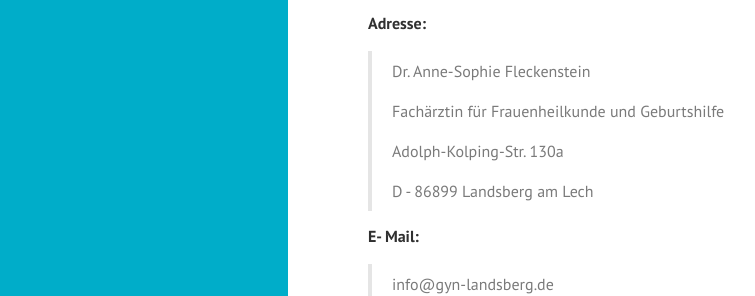
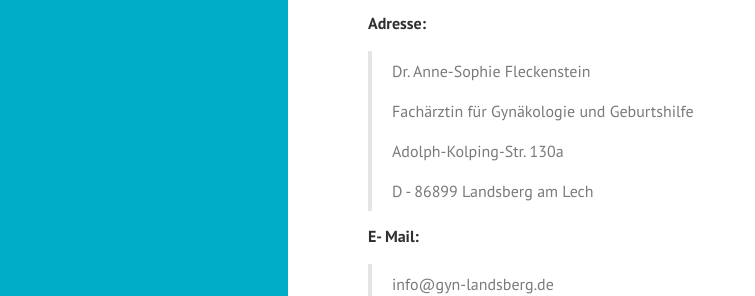
Before and after one commit to JuliaFleckenstein/dr-anne-sophie-fleckenstein, a Jekyll site: the page built from docs/kontakt.md, in a window 1280 px wide. Shown: the part 150-446 px from the top of the page, without its empty margins (0-755 px from the left). Built offline with Jekyll 4.4.1, drawn with Linux system fonts in a browser that asks for light colours; Markdown is read by kramdown in place of the engine named in the settings.

Commit message:
Update kontakt.md

```diff
--- a/docs/kontakt.md
+++ b/docs/kontakt.md
@@ -9,7 +9,7 @@ title: Kontakt
 **Adresse:**
 > Dr. Anne-Sophie Fleckenstein
 >
-> Fachärztin für Frauenheilkunde und Geburtshilfe
+> Fachärztin für Gynäkologie und Geburtshilfe
 >
 >Adolph-Kolping-Str. 130a
 >
```
